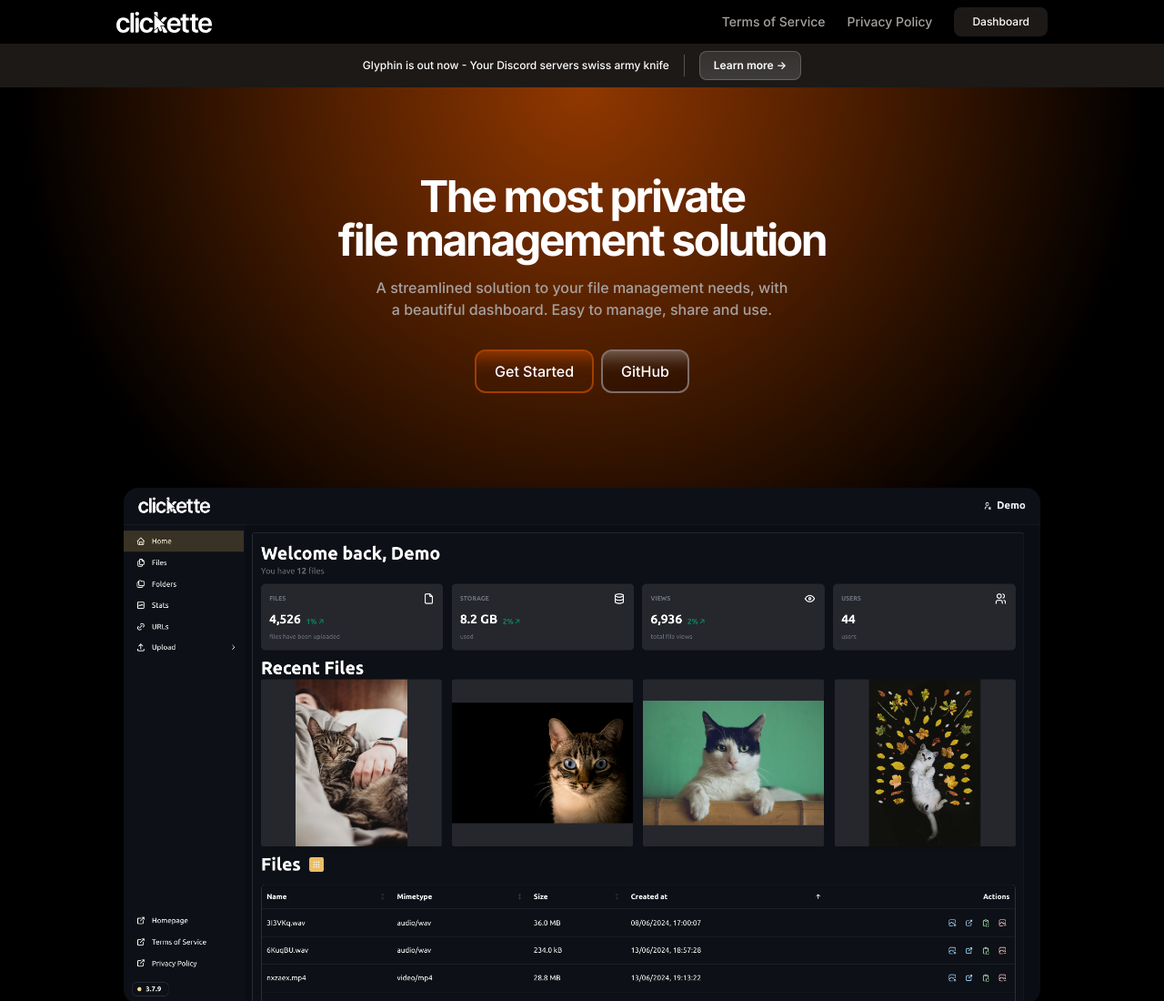
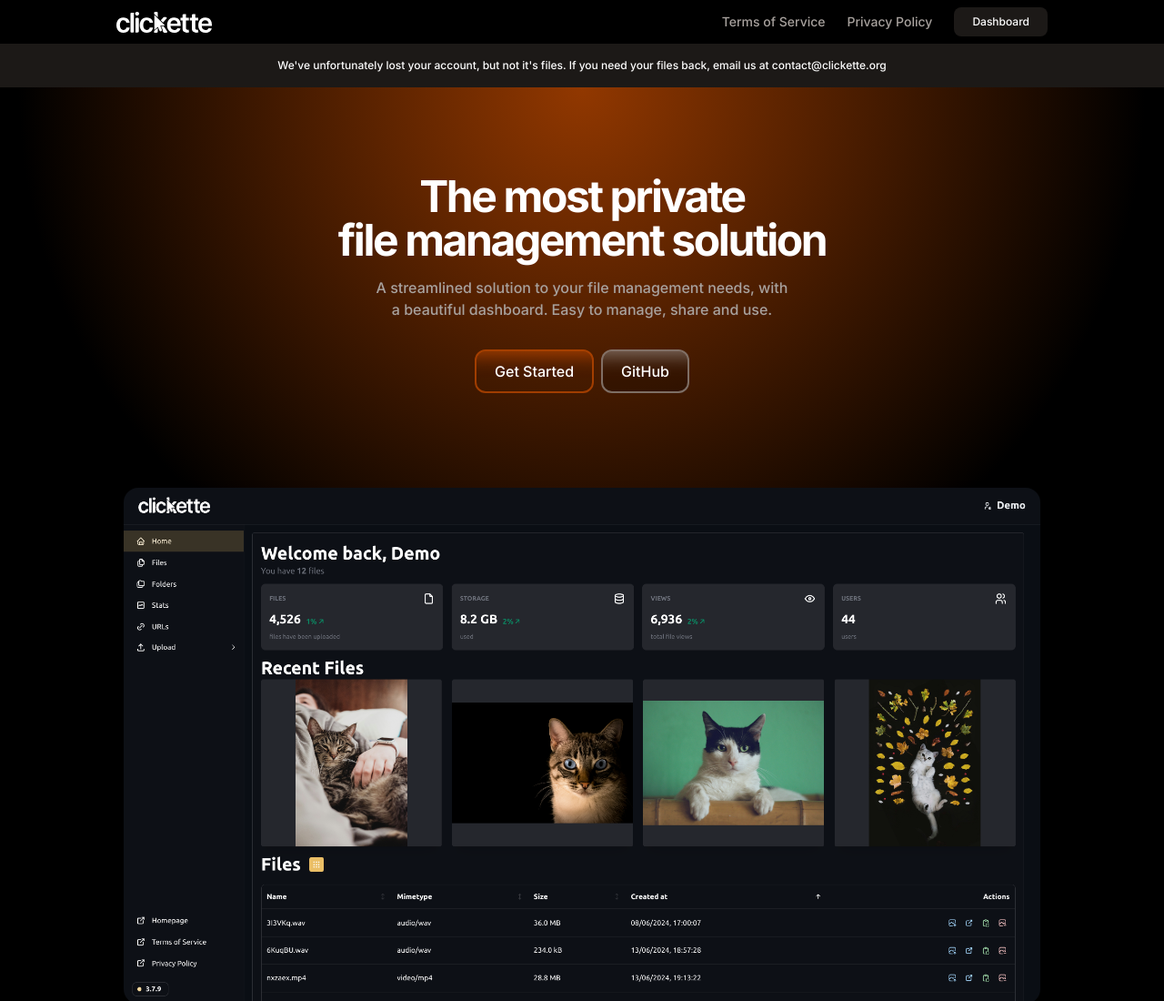
Before and after one commit to Clickette/homepage, a plain HTML site: page index.html in a window 1280 px wide. Shown: the top 1100 px of the page at 91% size. Drawn offline with Linux system fonts and the light colour scheme.

Commit message:
We lost your account, sorry...
Signed-off-by: hamhimdev <110255725+hamhimdev@users.noreply.github.com>

```diff
--- a/index.html
+++ b/index.html
@@ -126,16 +126,7 @@
                 <div class="flex justify-center items-center gap-4">
                     <div class="font-medium text-xs">
                         <span
-                            >Glyphin is out now - Your Discord servers swiss
-                            army knife</span
-                        >
-                    </div>
-                    <div class="sm:block hidden bg-stone-600 w-px h-6"></div>
-                    <div>
-                        <a
-                            class="flex justify-center items-center bg-gradient-to-b from-white/[.105] to-white/[.15] hover:to-white/[.25] px-4 py-2 rounded-lg ring-1 ring-white/20 ring-inset h-8 font-semibold text-white text-xs transition-all"
-                            href="https://glyphin.clickette.org"
-                            >Learn more →</a
+                            >We've unfortunately lost your account, but not it's files. If you need your files back, email us at contact@clickette.org</span
                         >
                     </div>
                 </div>
```
